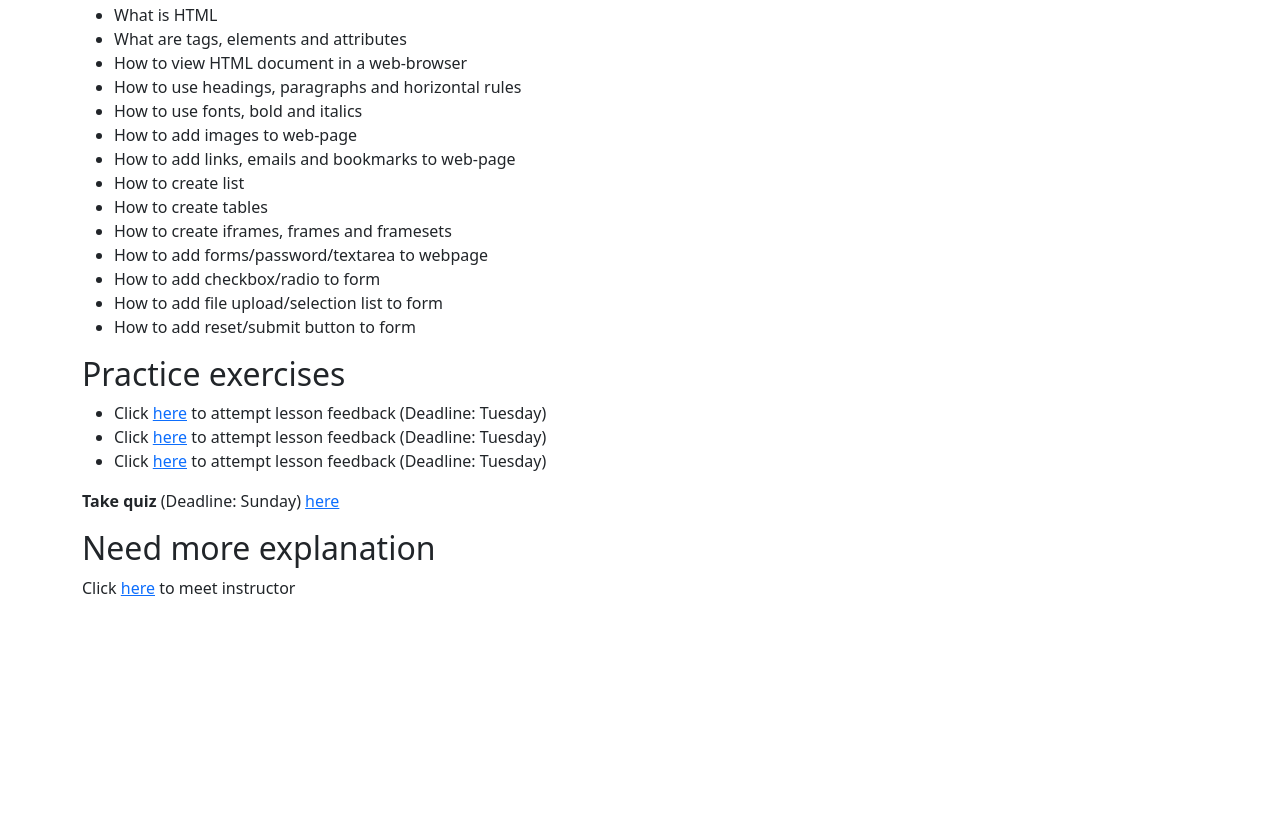
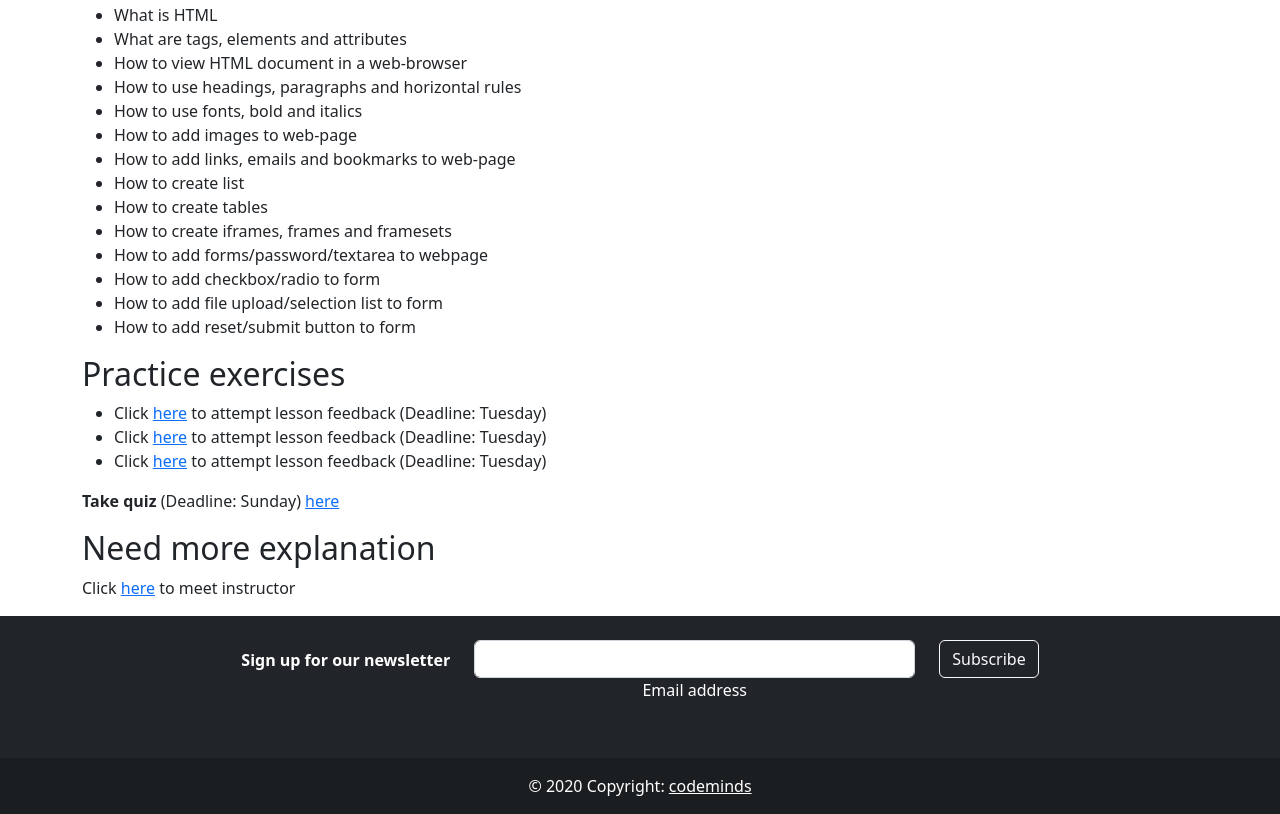
Before and after one commit to sheffy2021/codeminds, a plain HTML site: page details/details1.html in a window 1280 px wide. Shown: the part 447-1261 px from the top of the page. Before the commit the page ends 1063 px from the top, so only its background shows below. Drawn offline with nearby package versions, Linux system fonts and the light colour scheme.

Commit message:
Added footer to details page

```diff
--- a/details/details1.html
+++ b/details/details1.html
@@ -63,6 +63,61 @@
       <h2>Need more explanation</h2>
       <p>Click <a href="https://forms.gle/G3bS6RCehFUCaY157">here</a> to meet instructor </p>
     </div>
+    <!-- Footer -->
+    <footer class="bg-dark text-center text-white">
+      <!-- Grid container -->
+      <div class="container p-4">
+
+        <!-- Section: Form -->
+        <section class="">
+          <form action="">
+            <!--Grid row-->
+            <div class="row d-flex justify-content-center">
+              <!--Grid column-->
+              <div class="col-auto">
+                <p class="pt-2">
+                  <strong>Sign up for our newsletter</strong>
+                </p>
+              </div>
+              <!--Grid column-->
+
+              <!--Grid column-->
+              <div class="col-md-5 col-12">
+                <!-- Email input -->
+                <div class="form-outline form-white mb-4">
+                  <input type="email" id="form5Example21" class="form-control" />
+                  <label class="form-label" for="form5Example21">Email address</label>
+                </div>
+              </div>
+              <!--Grid column-->
+
+              <!--Grid column-->
+              <div class="col-auto">
+                <!-- Submit button -->
+                <button type="submit" class="btn btn-outline-light mb-4">
+                  Subscribe
+                </button>
+              </div>
+              <!--Grid column-->
+            </div>
+            <!--Grid row-->
+          </form>
+        </section>
+        <!-- Section: Form -->
+
+
+      </div>
+      <!-- Grid container -->
+
+      <!-- Copyright -->
+      <div class="text-center p-3" style="background-color: rgba(0, 0, 0, 0.2);">
+        © 2020 Copyright:
+        <a class="text-white" href="https://mdbootstrap.com/">codeminds</a>
+      </div>
+      <!-- Copyright -->
+    </footer>
+    <!-- Footer -->
+
 
     <script
       type="module"
```
Also changed, not shown: index.html (+1 -1 lines).
